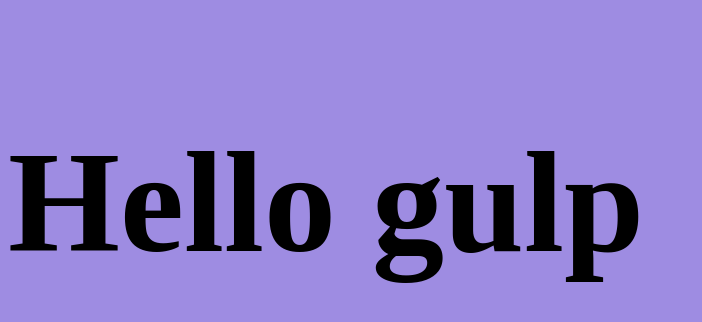
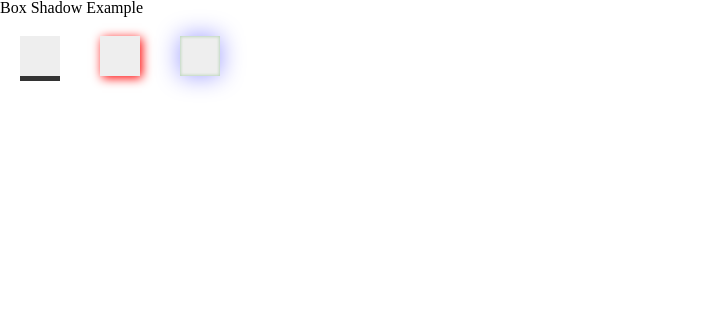
Before and after one commit to babarqb/gulp-workflow, a website: page html/index.html in a window 1280 px wide. Shown: the whole page, without its empty margins (0-702 px from the left). Drawn offline with Linux system fonts and the light colour scheme.

Commit message:
Adding compass config.rb and setting project in it and now gulp-compass task work properly

```diff
--- a/gulpfile.js
+++ b/gulpfile.js
@@ -35,11 +35,12 @@ gulp.task('styles', function() {
     return gulp.src(['src/scss/**/*.scss'])
         .pipe(plumber(plumberErrorHandler))
         .pipe(compass({
+            config_file: 'config.rb',
             css: 'html/css',
             sass: 'src/scss',
             image: 'html/images'
         }))
-        .pipe(autoprefixer('last 2 version', 'safari 5', 'ie 7', 'ie 8', 'ie 9', 'opera 12.1', 'ios 6', 'android 4'))
+        //.pipe(autoprefixer('last 2 version', 'safari 5', 'ie 7', 'ie 8', 'ie 9', 'opera 12.1', 'ios 6', 'android 4'))
         .pipe(gulp.dest('html/css'))
         .pipe(rename({ suffix: '.min' }))
         .pipe(minifycss())
--- a/html/index.html
+++ b/html/index.html
@@ -7,8 +7,13 @@
 </head>
 <body>
     <div class="container">
-        <h2>Hello gulp</h2>
-
+        <h2>Box Shadow Example
+        </h2>
+        <div class='box-shadow-example'>
+      <div id='box-shadow-default'></div>
+      <div id='box-shadow-custom'></div>
+      <div id='box-shadow-custom-multiple'></div>
+</div>
     </div>
 </body>
 </html>
--- a/src/scss/styles.scss
+++ b/src/scss/styles.scss
@@ -1,6 +1,49 @@
-$background: #9E8CE2;
-body{
-    background: $background;
-    font-size: 6em;
-    width:900px;
+@import "compass/reset";
+@import "compass/css3";
+
+
+.box-shadow-example div {
+  width: 40px;
+  height: 40px;
+  background: #eeeeee;
+  margin: 20px;
+  float: left;
 }
+// Default single box shadow
+#box-shadow-default {
+  @include single-box-shadow;
+}
+
+// Box shadow with custom settings
+#box-shadow-custom {
+  @include box-shadow(red 2px 2px 10px);
+}
+
+#box-shadow-custom-multiple {
+  @include box-shadow(rgba(blue, 0.4) 0 0 25px, rgba(green, 0.2) 0 0 3px 1px inset);
+}
+
+
+
+
+
+
+
+
+
+// @mixin border(){
+//   -web-kit-border-radius:1px solid red;
+//   -moz-border-radius:1px solid red;
+//   border-radius:1px solid red;
+// }
+
+// $background: #9E8CE2;
+// body{
+//     background: $background;
+//     font-size: 6em;
+//     width:900px;
+// }.d{@include border;}
+// .e{@include border;}
+// .simple   { @include border-radius(4px, 4px); }
+// .compound { @include border-radius(2px 5px, 3px 6px); }
+// .crazy    { @include border-radius(1px 3px 5px 7px, 2px 4px 6px 8px)}
```
Also changed, not shown: html/css/styles.css, html/css/styles.min.css.
